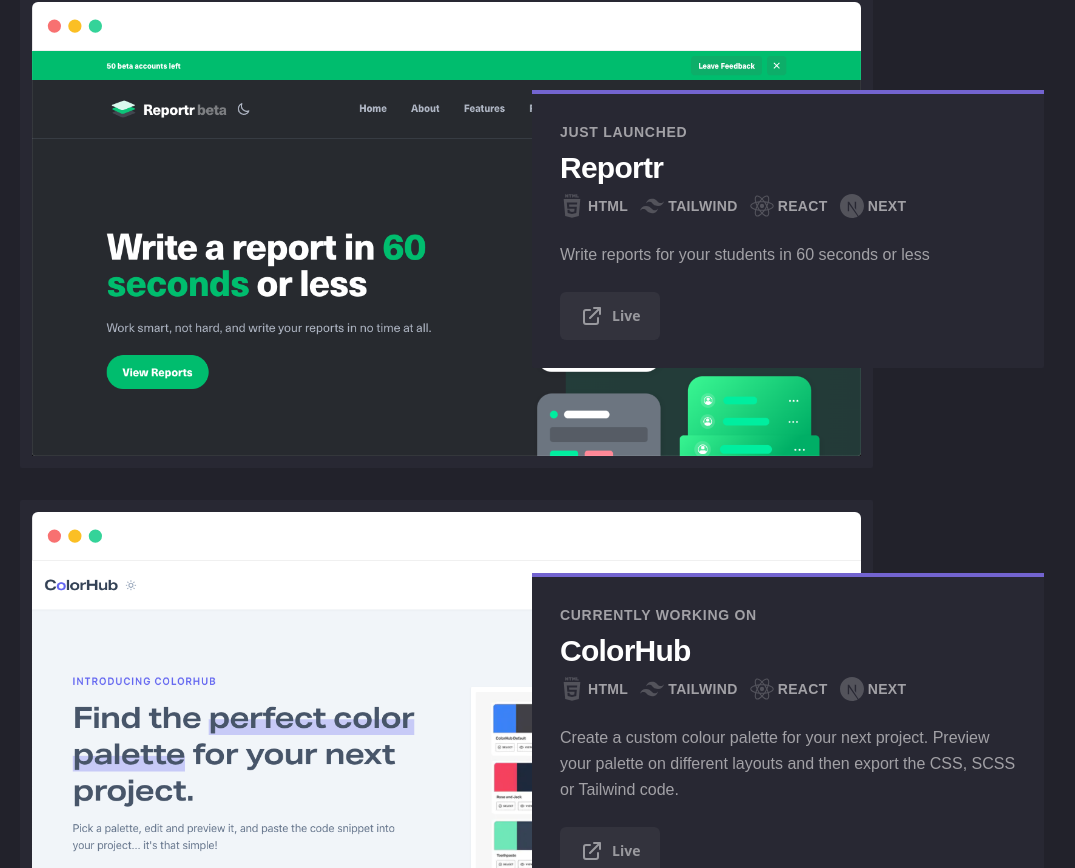
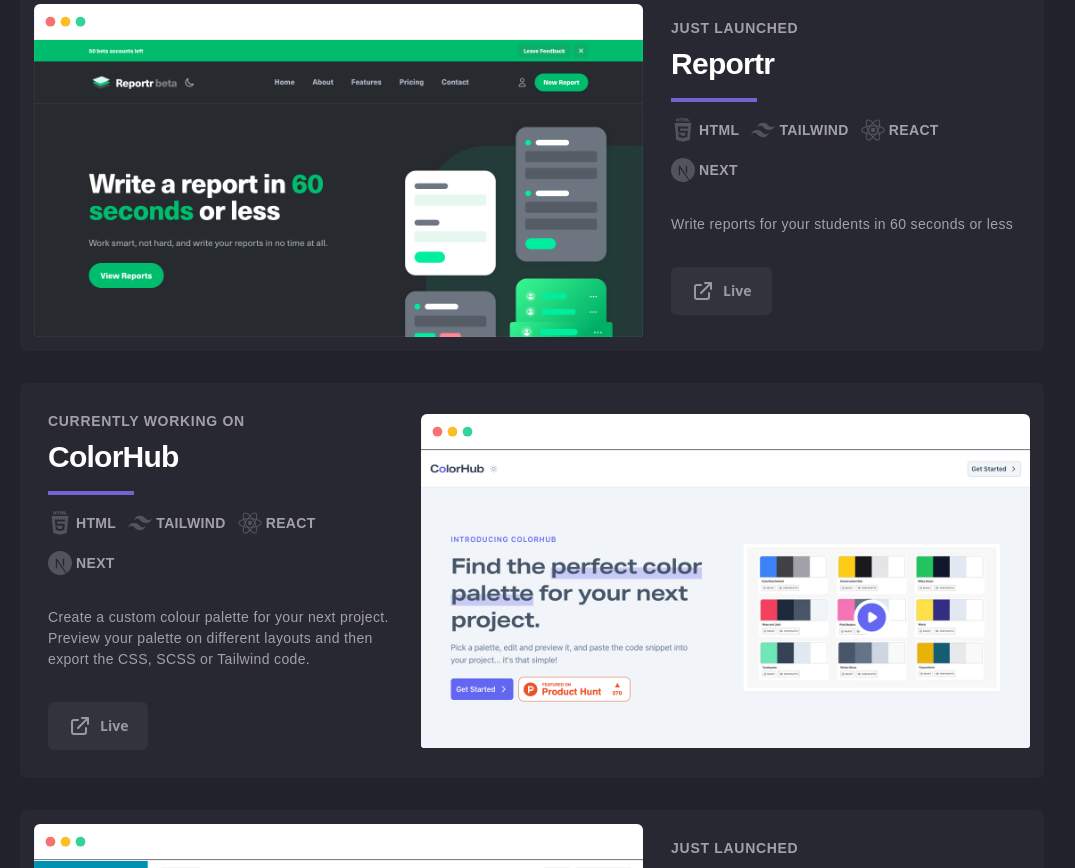
Before and after one commit to danielcranney/portfolio, a Next.js app: page / in a window 1280 px wide. Shown: the part 2772-3640 px from the top of the page, without its empty margins (108-1183 px from the left). Built offline with nearby package versions, Linux system fonts and the light colour scheme; a web font is replaced by a local one.

Commit message:
Reportr Added

```diff
--- a/components/FeaturedProjectCard.js
+++ b/components/FeaturedProjectCard.js
@@ -21,11 +21,11 @@
   repoLink,
 }) => {
   return (
-    <article className={`relative flex items-end w-full my-4 ${flexDirection}`}>
-      {/* Empty Column */}
-      <div className="hidden w-1/6 lg:flex"></div>
+    <article
+      className={`relative flex items-stretch w-full bg-mid p-3.5 my-4 ${flexDirection} rounded-md overflow-hidden gap-x-3.5`}
+    >
       {/* Project image */}
-      <div className="flex flex-col w-full p-0 rounded-tl-sm rounded-tr-sm rounded-bl-none rounded-br-none lg:rounded-sm lg:p-3 lg:w-5/6 bg-mid">
+      <div className="flex flex-col w-full lg:w-5/6 my-auto">
         <MockupToolbar />
         <Image
           src={imgSrc}
@@ -37,12 +37,13 @@
 
       {/* Project info */}
       <div
-        className={`relative w-full p-7 border-t-4 rounded-tl-none rounded-tr-none lg:transform lg:-translate-y-1/2 lg:w-1/2 lg:${float} lg:absolute lg:-translate-x-0 lg:top-1/2 bg-mid rounded-bl-sm rounded-br-sm border-brand`}
+        className={`grow flex flex-col relative w-full p-3.5 lg:w-1/2 lg:${float} lg:-translate-x-0 gap-y-2`}
       >
-        <p className="mb-2 tracking-wider small-text">{status}</p>
+        <p className="mb-0 tracking-wider small-text">{status}</p>
         <h3>{title}</h3>
+        <div className="w-1/4 h-1 bg-brand mb-2">&nbsp;</div>
         <div className="flex flex-wrap mb-2">{stack}</div>
-        <p>{description}</p>
+        <p className="text-sm tracking-wide leading-normal">{description}</p>
         <div className="flex">
           {liveLink !== null ? (
             <Button
--- a/pages/index.js
+++ b/pages/index.js
@@ -897,7 +897,7 @@
               status={"Just launched"}
               description={`Write reports for your students in 60 seconds or less`}
               float={`right-0`}
-              flexDirection={`flex-col lg:flex-row-reverse`}
+              flexDirection={`flex-col lg:flex-row`}
               imgWidth={"1366"}
               imgHeight={"666"}
               imgSrc={"/projects/reportr.png"}
@@ -971,7 +971,7 @@
                 </>
               }
             />
-            {/* Project One */}
+            {/* Project Two */}
             <FeaturedProjectCard
               title={"ColorHub"}
               status={"Currently working on"}
@@ -1051,13 +1051,13 @@
                 </>
               }
             />
-            {/* Project Two */}
+            {/* Project Three */}
             <FeaturedProjectCard
               title={"ProfileMe.dev"}
               status={"Just launched"}
               description={`Create an awesome GitHub profile in minutes.`}
               float={`right-0`}
-              flexDirection={`flex-col lg:flex-row-reverse`}
+              flexDirection={`flex-col lg:flex-row`}
               imgWidth={"1366"}
               imgHeight={"666"}
               imgSrc={"/projects/profileme.png"}
```
